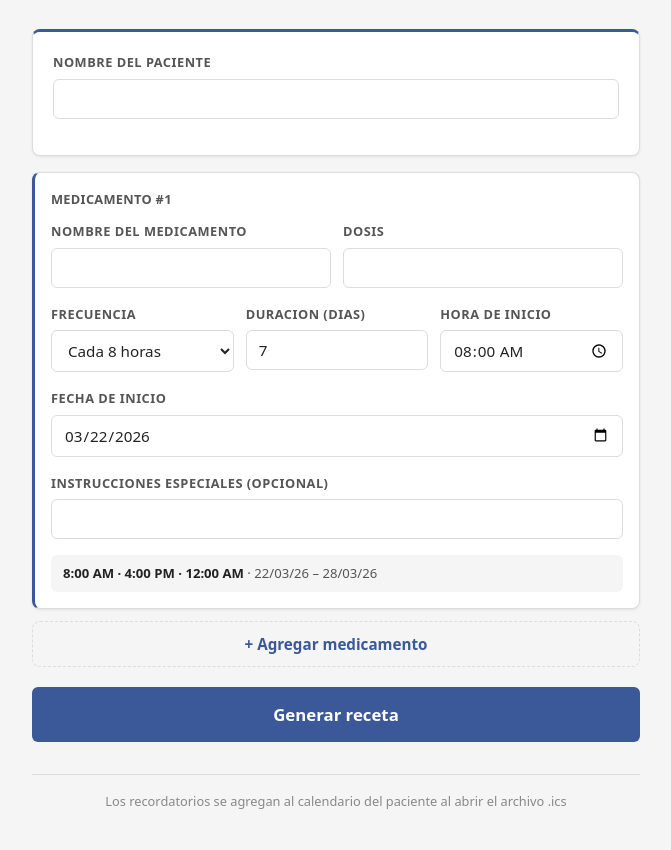
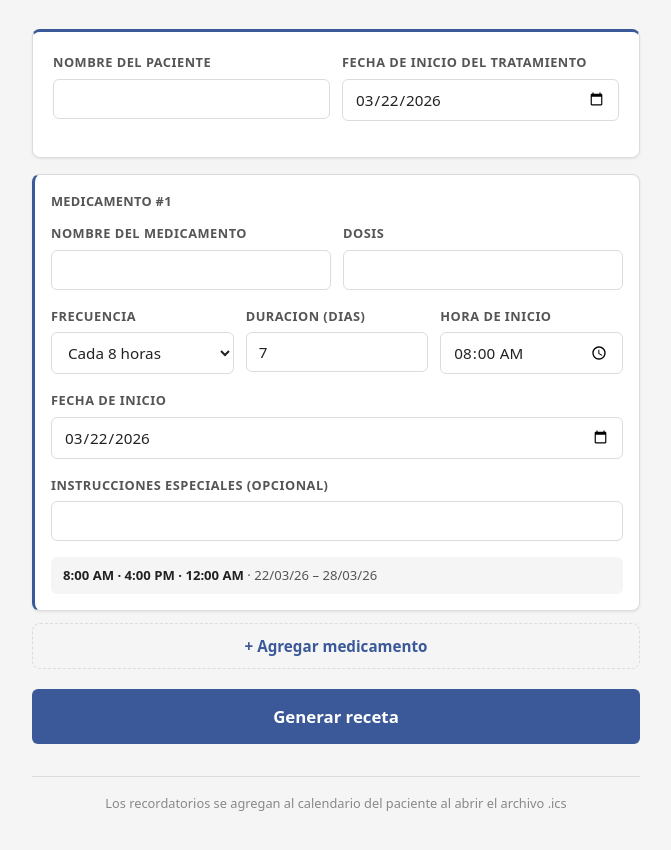
Before and after one commit to gitsusdav/med-scheduler, a plain HTML site: page index.html in a window 1280 px wide. Shown: the part 96-946 px from the top of the page, without its empty margins (304-975 px from the left). Drawn offline with nearby package versions, Linux system fonts and the light colour scheme.

Commit message:
Fecha de inicio general para el tratamiento

```diff
--- a/index.html
+++ b/index.html
@@ -26,9 +26,15 @@
 
     <form id="prescription-form">
       <div class="card card--accent">
-        <div class="form-group">
-          <label class="form-label" data-i18n="patientName">Nombre del paciente</label>
-          <input type="text" id="patient-name" class="form-input" required>
+        <div class="form-row form-row--2">
+          <div class="form-group">
+            <label class="form-label" data-i18n="patientName">Nombre del paciente</label>
+            <input type="text" id="patient-name" class="form-input" required>
+          </div>
+          <div class="form-group">
+            <label class="form-label" data-i18n="globalStartDate">Fecha de inicio general</label>
+            <input type="date" id="global-start-date" class="form-input">
+          </div>
         </div>
       </div>
 
--- a/js/app.js
+++ b/js/app.js
@@ -8,6 +8,7 @@ document.addEventListener('DOMContentLoaded', () => {
   const copyBtn = document.getElementById('copy-link');
   const langBtn = document.getElementById('lang-toggle');
   const themeBtn = document.getElementById('theme-toggle');
+  const globalStartDate = document.getElementById('global-start-date');
   let medCount = 0;
   let rxURL = '';
 
@@ -61,7 +62,7 @@ document.addEventListener('DOMContentLoaded', () => {
       <div class="form-row form-row--1">
         <div class="form-group">
           <label class="form-label" data-i18n="startDate">${t('startDate')}</label>
-          <input type="date" class="form-input med-start-date" value="${getTodayStr()}" required>
+          <input type="date" class="form-input med-start-date" value="${globalStartDate.value || getTodayStr()}" required>
         </div>
       </div>
       <div class="form-group">
@@ -72,6 +73,11 @@ document.addEventListener('DOMContentLoaded', () => {
     `;
 
     medsContainer.appendChild(card);
+
+    // Sync start date from global field after DOM insertion
+    if (globalStartDate.value) {
+      card.querySelector('.med-start-date').value = globalStartDate.value;
+    }
 
     const removeBtn = card.querySelector('.med-card__remove');
     if (removeBtn) {
@@ -172,6 +178,17 @@ document.addEventListener('DOMContentLoaded', () => {
     container.innerHTML = qr.createSvgTag({ scalable: true });
   }
 
+  // --- Global start date ---
+  globalStartDate.value = getTodayStr();
+  globalStartDate.addEventListener('change', () => {
+    const val = globalStartDate.value;
+    if (!val) return;
+    medsContainer.querySelectorAll('.med-start-date').forEach((input) => {
+      input.value = val;
+    });
+    updateAllSchedules();
+  });
+
   // --- Init ---
   addMedication();
   addMedBtn.addEventListener('click', addMedication);
--- a/js/i18n.js
+++ b/js/i18n.js
@@ -20,6 +20,7 @@ const translations = {
     freq24: 'Una vez al dia',
     duration: 'Duracion (dias)',
     startTime: 'Hora de inicio',
+    globalStartDate: 'Fecha de inicio del tratamiento',
     startDate: 'Fecha de inicio',
     notes: 'Instrucciones especiales (opcional)',
     notesPlaceholder: '',
@@ -80,6 +81,7 @@ const translations = {
     freq24: 'Once daily',
     duration: 'Duration (days)',
     startTime: 'Start time',
+    globalStartDate: 'Treatment start date',
     startDate: 'Start date',
     notes: 'Special instructions (optional)',
     notesPlaceholder: '',
```
